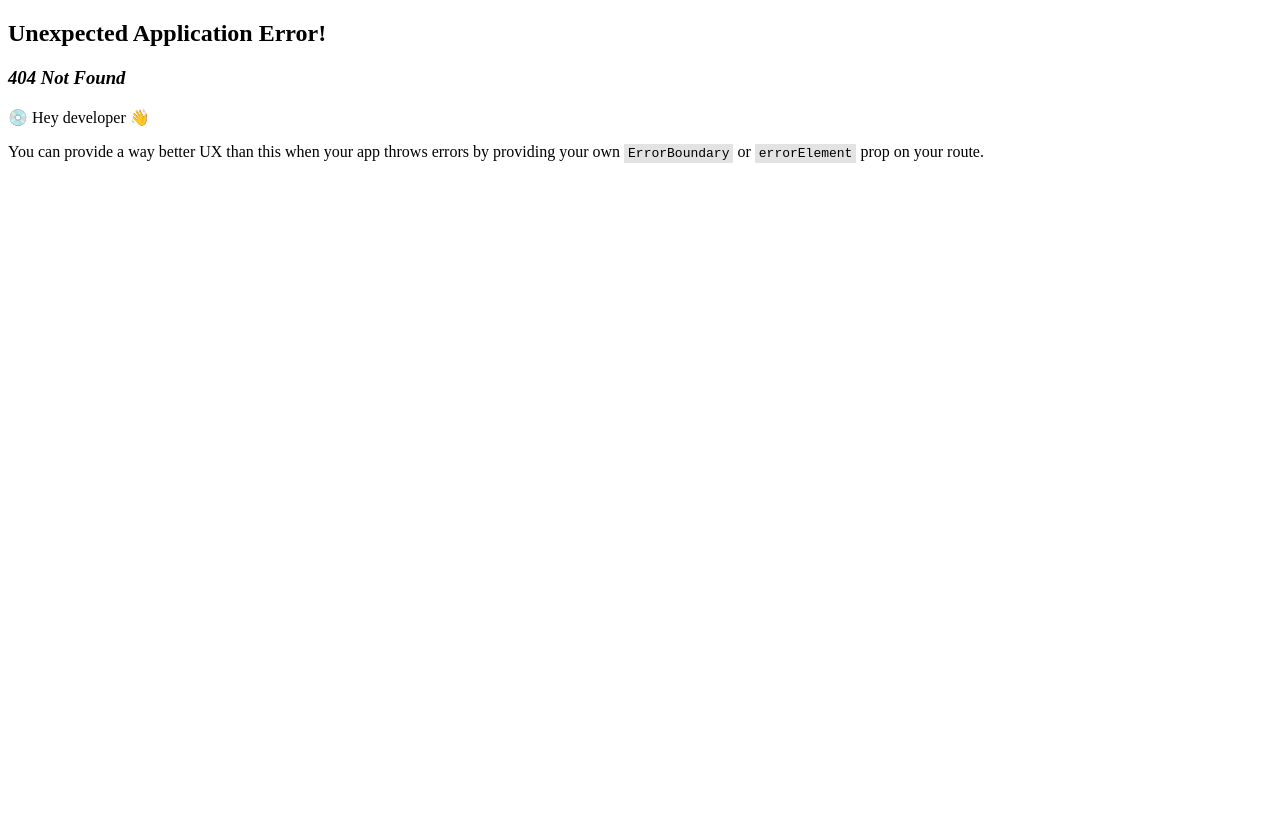
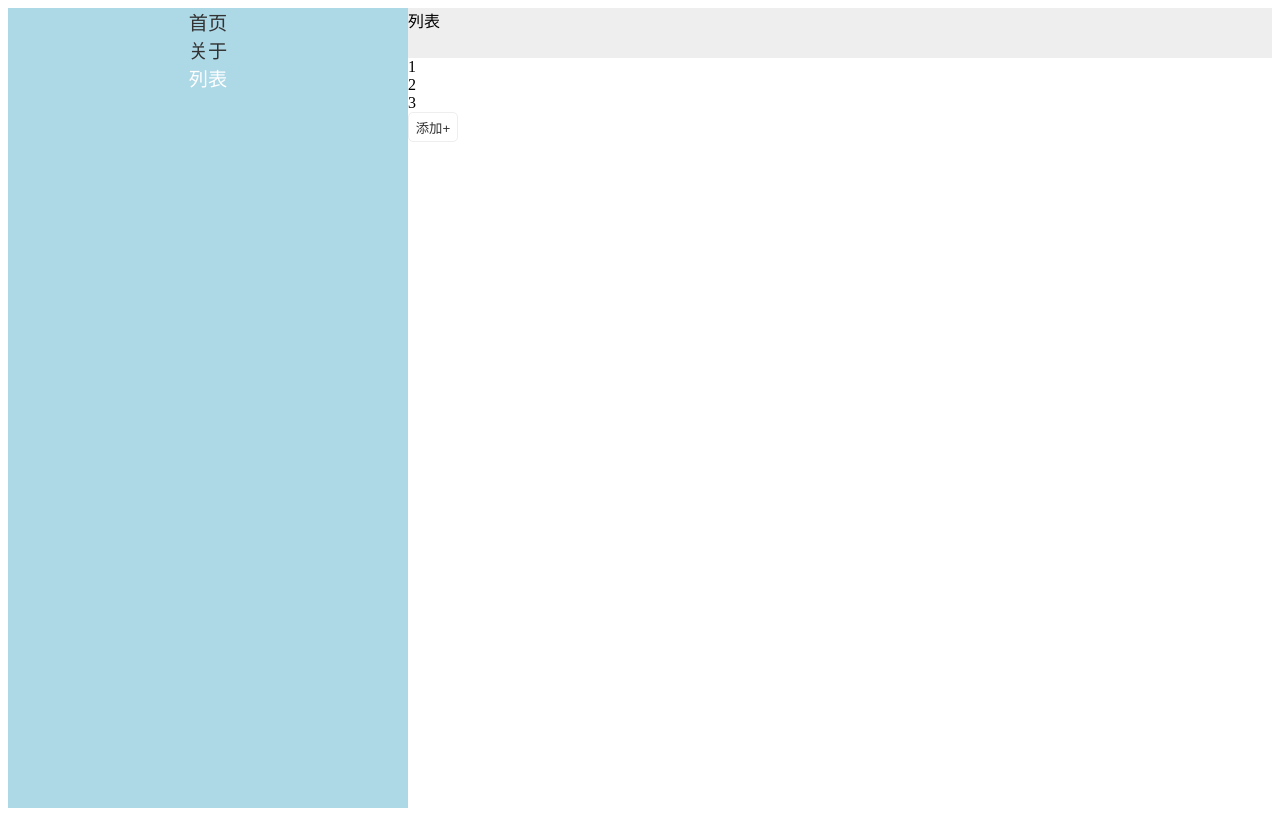
Before and after one commit to Bottle414/React-Admin, a React (Vite) app: page /list in a window 1280 px wide. Before the commit this address had no page. Built offline with nearby package versions, Linux system fonts and the light colour scheme.

Commit message:
feat: add list view, use Immer

```diff
--- a/src/router/index.tsx
+++ b/src/router/index.tsx
@@ -1,11 +1,13 @@
 import { createBrowserRouter, RouteObject } from 'react-router-dom'
 import { lazy, ReactElement, Suspense } from 'react'
 import { Layout } from '../layout/Layout'
+import { Loading } from '../components/loading/Loading'
 
 // 懒加载组件
 const Home = lazy(() => import('../views/home/Home'))
 const About = lazy(() => import('../views/about/About'))
 const Login = lazy(() => import('../views/login/Login'))
+const List = lazy(() => import('../views/list/List'))
 
 // 路由元信息
 export interface RouteMeta {
@@ -76,6 +78,24 @@ const routesWithMeta: RoutesWithMeta = [
                     title: '关于',
                     requireAuth: false
                 }
+            },
+            {
+                path: 'list',
+                id: 'list',
+                element: (
+                    <Suspense fallback={<Loading />}>
+                        <List />
+                    </Suspense>
+                ),
+                loader: () => ({
+                    name: 'list',
+                    title: '列表'
+                }),
+                meta: {
+                    name: 'list',
+                    title: '列表',
+                    requireAuth: false
+                }
             }
         ]
     },
--- /dev/null
+++ b/src/views/list/List.tsx
@@ -0,0 +1,35 @@
+import { useGlobalComponents } from '../../components/GlobalProvider'
+import { produce } from 'immer'
+import { useState } from 'react'
+import './List.css'
+
+export function List() {
+    const [listItems, setListItems] = useState([1,2,3])
+    const { Button } = useGlobalComponents()
+
+    const handleClick = () => {
+        setListItems(
+            produce((listItems) => {
+                listItems.push(Math.random())
+            })
+        )
+    }
+
+    return (
+        <>
+            {listItems.map((item) => (
+                <div key={item}>{item}</div>
+            ))}
+            <Button
+                width="50px"
+                height="30px"
+                type="plain"
+                onClick={handleClick}
+            >
+                添加+
+            </Button>
+        </>
+    )
+}
+
+export default List
```
Also changed, not shown: src/views/list/List.css (added).
